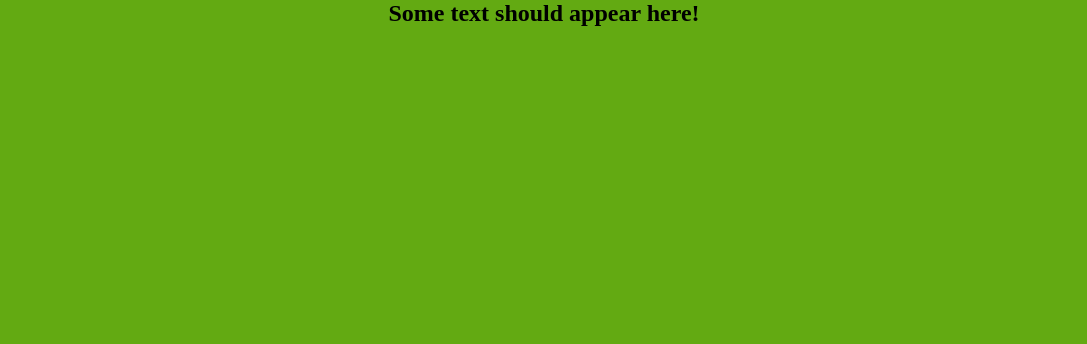
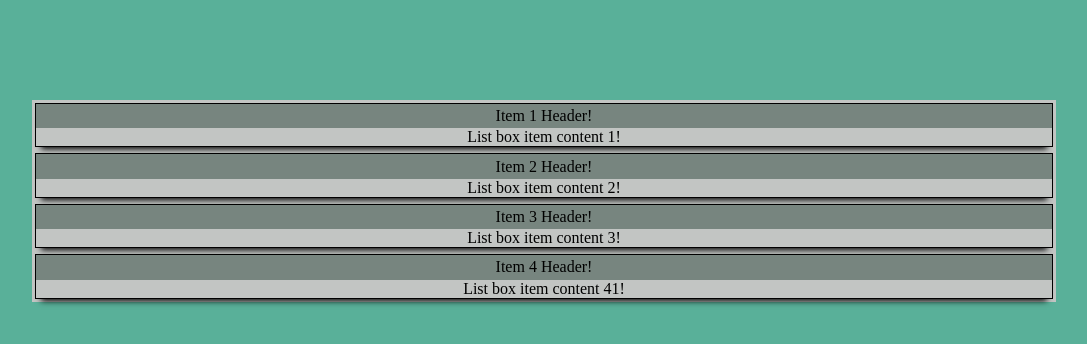
Before and after one commit to AvetisyanA/ListControl, a plain HTML site: page index.html in a window 1280 px wide. Shown: the whole page, without its empty margins (96-1183 px from the left). Drawn offline with Linux system fonts and the light colour scheme.

Commit message:
temp commit

```diff
--- a/index.html
+++ b/index.html
@@ -8,8 +8,40 @@
 
 	<body>
         <main>
-          <article>
-            <h1>Some text should appear here!</h1>
+          <article class="container">
+            <section class="listBoxItem">
+              <header class="listBoxItemHeader">
+                Item 1 Header!
+              </header>
+              <article class="listBoxItemContent">
+                List box item content 1!
+              </article>
+            </section>
+            <section class="listBoxItem">
+              <header class="listBoxItemHeader">
+                Item 2 Header!
+              </header>
+              <article  class="listBoxItemContent">
+                List box item content 2!
+              </article>
+            </section>
+            <section class="listBoxItem">
+              <header class="listBoxItemHeader">
+                Item 3 Header!
+              </header>
+              <article  class="listBoxItemContent">
+                List box item content 3!
+              </article>
+            </section>
+            <section class="listBoxItem">
+              <header class="listBoxItemHeader">
+                Item 4 Header!
+              </header>
+              <article class="listBoxItemContent">
+                List box item content 41!
+              </article>
+            </section>
+
           </article>
         </main>
 
--- a/stylesheets/listcontrol.css
+++ b/stylesheets/listcontrol.css
@@ -0,0 +1,43 @@
+.container {
+  display: flex;
+  flex-direction: column;
+  justify-content: space-between;
+}
+
+
+.listBoxItem {
+  order: 1;
+  align-items: center;
+  justify-content: center;
+  border-width: 1px;
+  border-color: black;
+  margin: 3px;
+  padding: 0px;
+  border-style: solid;
+  box-shadow: 0 8px 6px -6px black;
+}
+
+.listBoxItemHeader {
+  order: 1;
+  background-color: #77857F;
+  border-width: 1px;
+  margin: 0;
+  padding: .2em;
+}
+
+.listBoxItemHeader::selection {
+  background-color: inherit;
+  color: white;
+}
+
+
+
+/*.listBoxHeader, .listBoxContent {
+  order: 1;
+  align-items: center;
+  justify-content: center;
+  border-width: 3px;
+  border-color: black;
+  margin: 3px;
+  padding: 3px;
+}*/
--- a/stylesheets/main.css
+++ b/stylesheets/main.css
@@ -13,5 +13,16 @@ body, main, h1 {
 
 main {
   text-align: center;
-  background-color: #63aa12;
+  background-color: #59B099;
 }
+
+article {
+  background-color: #C2C5C3;
+}
+
+main>article {
+  position: absolute;
+  margin-top: 100px;
+  left: 10%;
+  right: 10%;
+}
```
